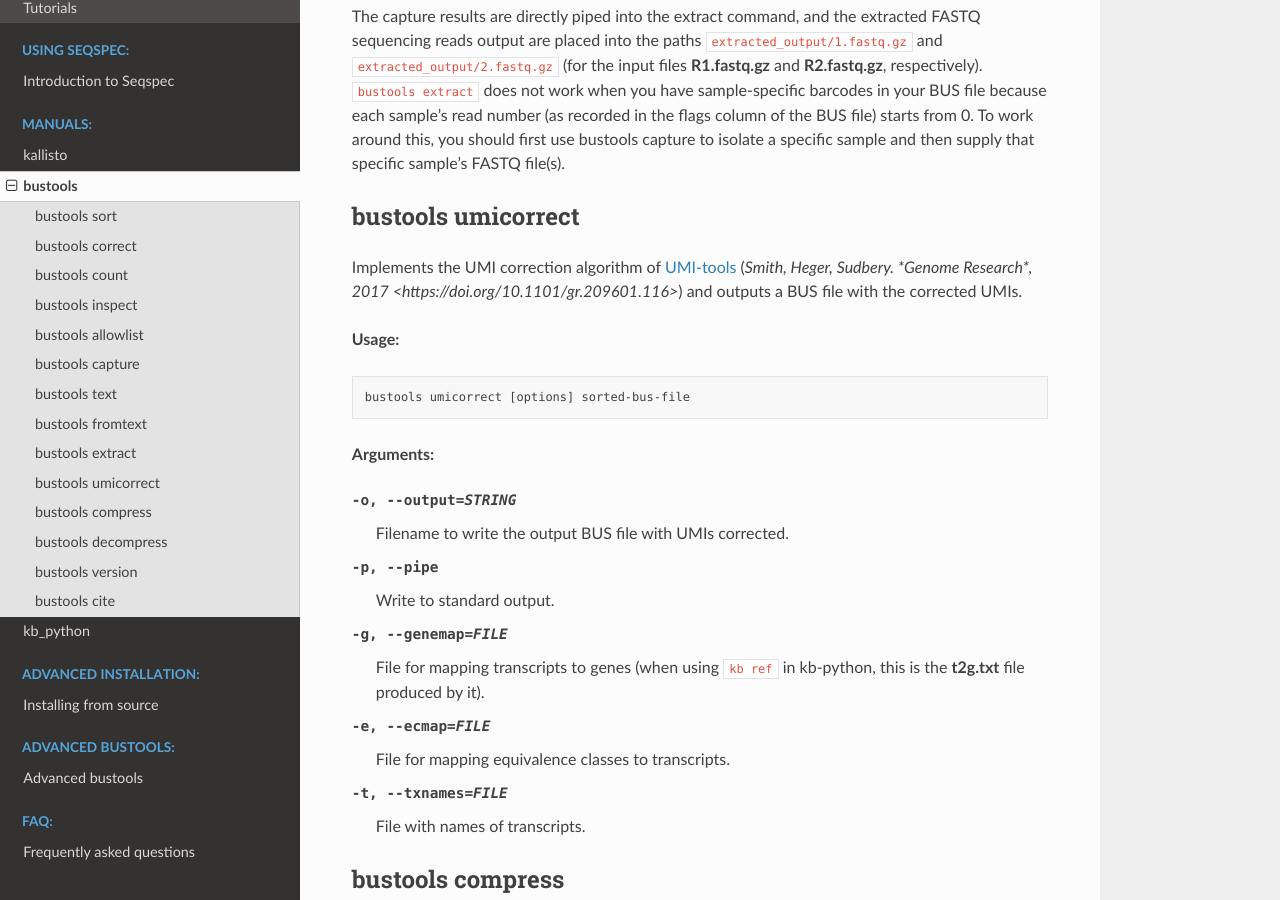
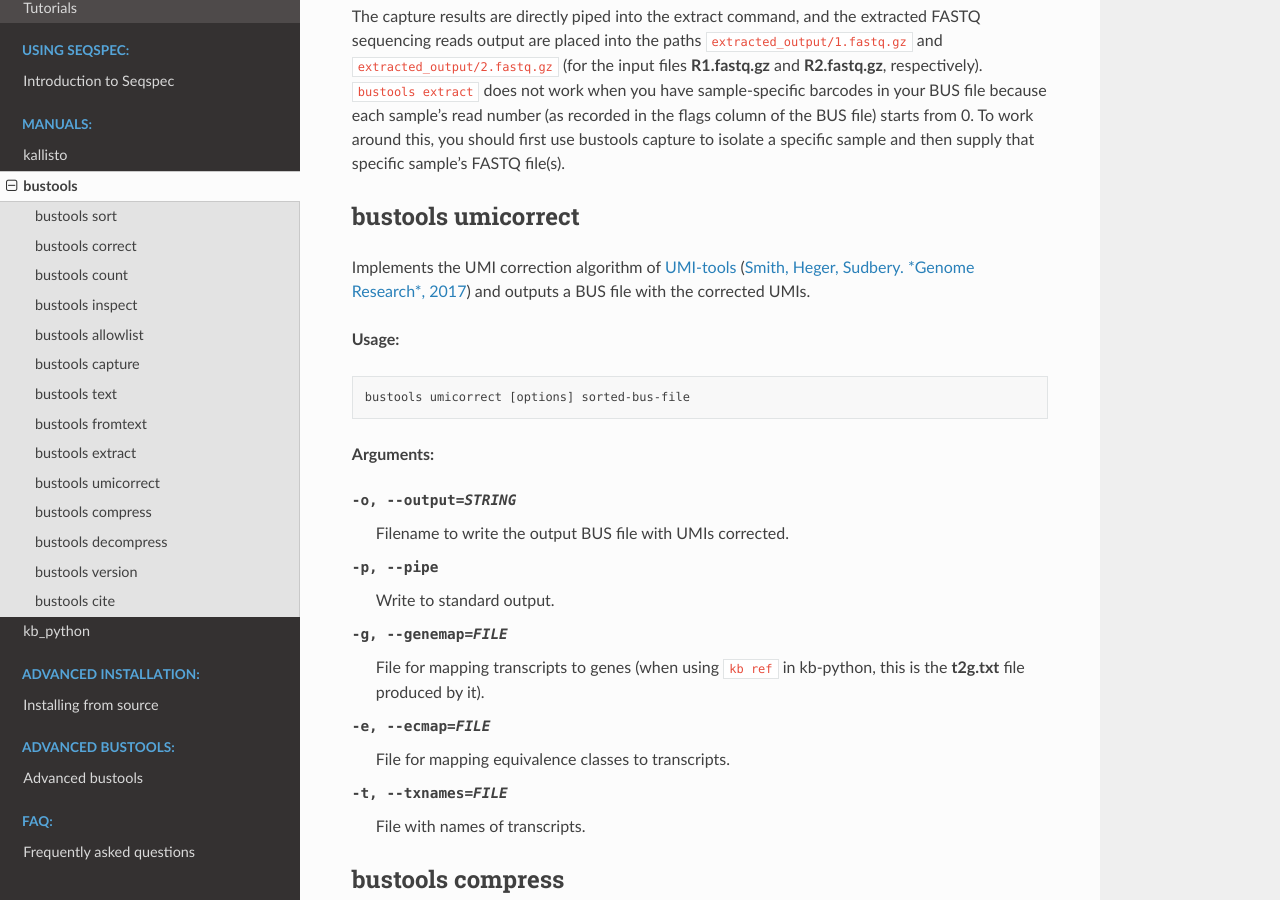
Before and after one commit to pachterlab/kb_docs, a Sphinx documentation site: the page built from docs/source/manuals/bustools.rst, in a window 1280 px wide and 900 px high, scrolled down 10601 px. Built offline with Sphinx 7.4.7 and the Read the Docs theme 2.0.0, drawn with Linux system fonts in a browser that asks for light colours.

Commit message:
Update bustools.rst

```diff
--- a/docs/source/manuals/bustools.rst
+++ b/docs/source/manuals/bustools.rst
@@ -381,7 +381,7 @@ The capture results are directly piped into the extract command, and the extract
 
 bustools umicorrect
 ^^^^^^^^^^^^^^^^^^^^
-Implements the UMI correction algorithm of `UMI-tools <https://github.com/CGATOxford/UMI-tools>`_ (`Smith, Heger, Sudbery. *Genome Research*, 2017 <https://doi.org/10.1101/gr.209601.116>`) and outputs a BUS file with the corrected UMIs.
+Implements the UMI correction algorithm of `UMI-tools <https://github.com/CGATOxford/UMI-tools>`_ (`Smith, Heger, Sudbery. *Genome Research*, 2017 <https://doi.org/10.1101/gr.209601.116>`_) and outputs a BUS file with the corrected UMIs.
 
 
 **Usage:**
```
